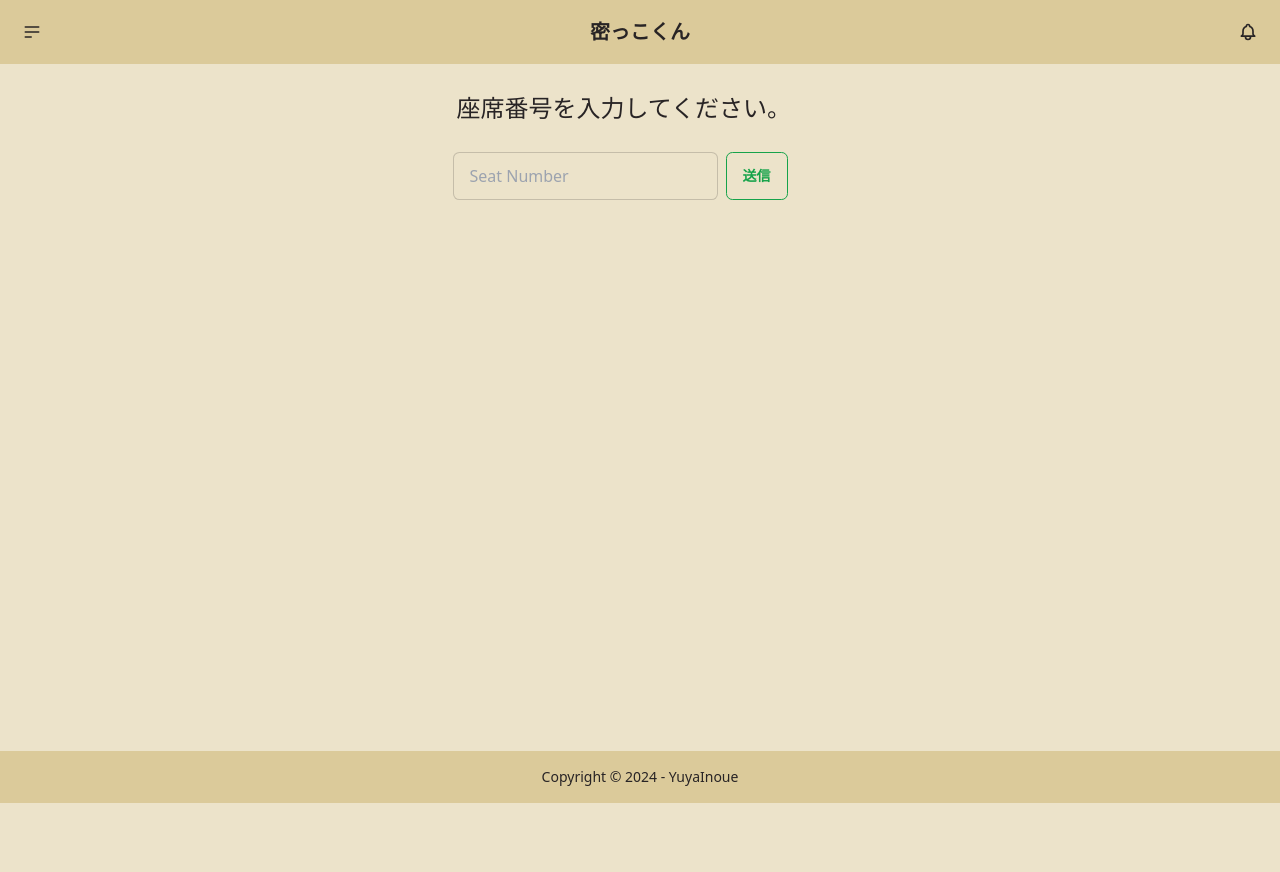
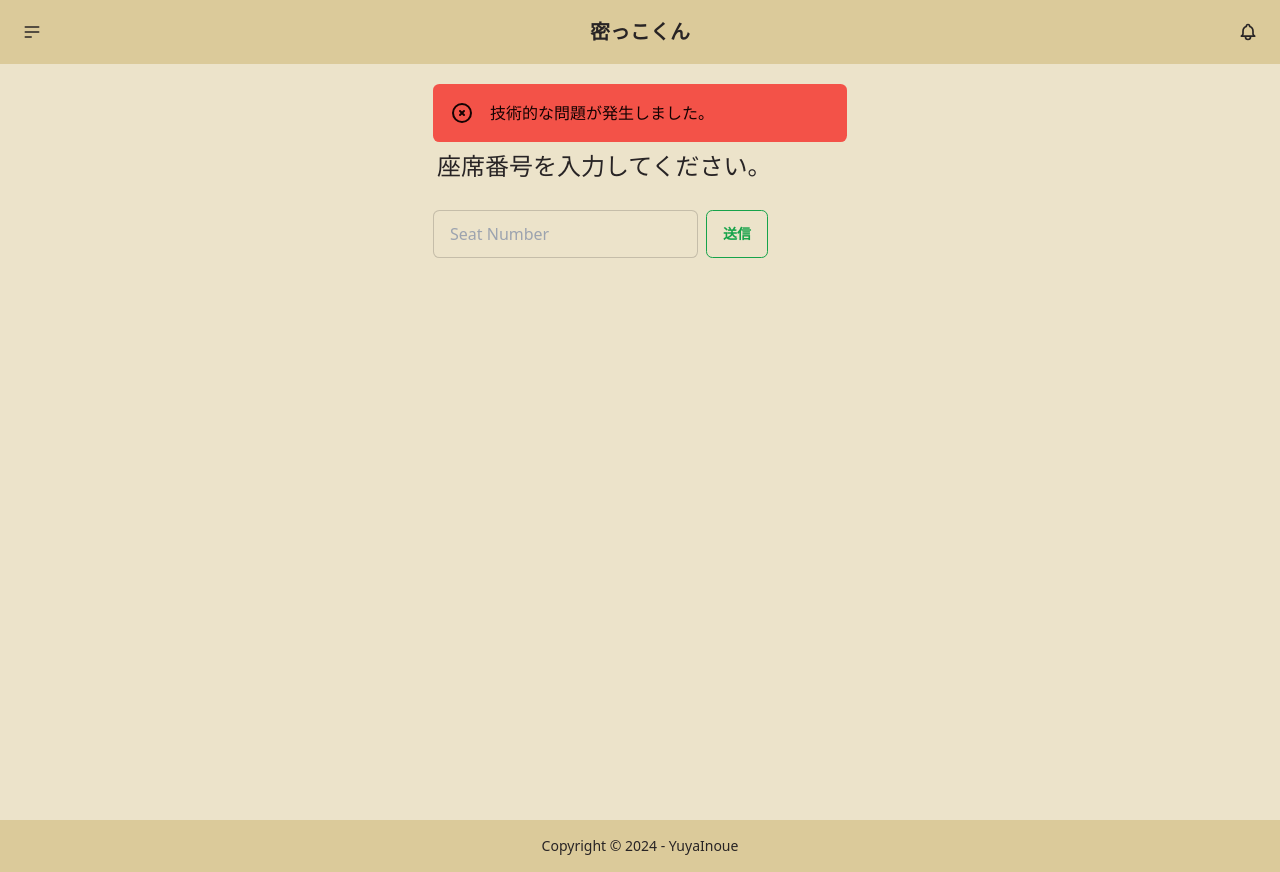
Before and after one commit to Inoue416/mikkokun-frontend, a Next.js app: page / in a window 1280 px wide. Both pictures are taken after a click on the button "送信". Before the commit the page ends 803 px from the top, so only its background shows below. Built offline with nearby package versions, Linux system fonts and the light colour scheme; no server answers.

Commit message:
Add a feature to check if a seat number already exists.

```diff
--- a/src/app/components/AlertModal/page.tsx
+++ b/src/app/components/AlertModal/page.tsx
@@ -5,25 +5,28 @@ import { timerAtom } from "@/app/stores/timerState";
 import Timer from "../Timer/page";
 const AlertModal = () => {
 	const limitTimeSec = useRecoilValue(limitTimeAtom);
-    const timerState = useRecoilValue(timerAtom);
+	const timerState = useRecoilValue(timerAtom);
 	const updateLimitTime = useRecoilCallback(
 		({ set }) =>
 			(data: number | undefined) => {
 				set(limitTimeAtom, data);
 			},
 	);
-    const updateTimerState = useRecoilCallback(
-        ({set}) => (data: number | undefined) => {
-            set(timerAtom, data);
-        }
-    );
+	const updateTimerState = useRecoilCallback(
+		({ set }) =>
+			(data: number | undefined) => {
+				set(timerAtom, data);
+			},
+	);
 	const dialogRef = useRef<HTMLDialogElement>(null);
 	const timerStopHandler = () => {
 		dialogRef.current?.close();
 		updateLimitTime(undefined);
-        updateTimerState(undefined);
+		updateTimerState(undefined);
 	};
-    limitTimeSec === undefined ? dialogRef.current?.close() : dialogRef.current?.showModal();
+	limitTimeSec === undefined
+		? dialogRef.current?.close()
+		: dialogRef.current?.showModal();
 	return (
 		<>
 			<dialog id="alert_modal" className="modal" ref={dialogRef}>
@@ -32,11 +35,12 @@ const AlertModal = () => {
 					<p className="py-4">
 						タイマーを止めてると、密告通知を阻止できます。
 					</p>
-					<p></p>
+					<div className="text-center">
+						<Timer fontSizeAtr="text-6xl" />
+					</div>
 					<div className="modal-action">
 						<form method="dialog">
 							{/* if there is a button in form, it will close the modal */}
-							<Timer />
 							<button
 								className="btn btn-error mt-3"
 								onClick={timerStopHandler}
--- a/src/app/components/SideLogHistory/page.tsx
+++ b/src/app/components/SideLogHistory/page.tsx
@@ -37,7 +37,7 @@ const SideLogHistory = (props: PropsType) => {
 						{messgeArray.map((item, idx) => {
 							return (
 								<ChatBubble
-                                    key={idx}
+									key={idx}
 									message={item.message}
 									timestamp={item.timestamp}
 								/>
--- a/src/app/components/Timer/page.tsx
+++ b/src/app/components/Timer/page.tsx
@@ -4,7 +4,11 @@ import { useRecoilValue, useRecoilCallback } from "recoil";
 import { limitTimeAtom } from "@/app/stores/receivedMessageState";
 import { useSendTimeup } from "@/app/hooks/useMikkoku";
 
-const Timer = () => {
+type TimerProps = {
+	fontSizeAtr: string;
+};
+
+const Timer = (props: TimerProps) => {
 	const { timer, updateTimer } = useTimer();
 	const limitTimeSec = useRecoilValue(limitTimeAtom);
 	const { sendTimeup } = useSendTimeup();
@@ -17,10 +21,10 @@ const Timer = () => {
 	useEffect(() => {
 		if (timer === undefined) {
 			// updateTimer(limitTimeSec);
-            return;
+			return;
 		}
 		const id = setInterval(() => {
-            console.log("Interval ...");
+			console.log("Interval ...");
 			if (timer - 1 === 0) {
 				updateTimer(undefined);
 				updateLimitTime(undefined);
@@ -28,13 +32,13 @@ const Timer = () => {
 				return () => clearInterval(id);
 			}
 			updateTimer(timer - 1);
-            console.log(timer);
+			console.log(timer);
 		}, 1000);
 		return () => clearInterval(id);
 	}, [timer]);
 	return (
 		<>
-			<p className="text-3xl">{timer} [s]</p>
+			<p className={props.fontSizeAtr}>{timer} [s]</p>
 		</>
 	);
 };
--- a/src/app/components/register/page.tsx
+++ b/src/app/components/register/page.tsx
@@ -1,4 +1,5 @@
 "use client";
+import { useState } from "react";
 import { useForm } from "react-hook-form";
 import { useRecoilState } from "recoil";
 import { userDataStateAtom } from "@/app/stores/userState";
@@ -7,8 +8,18 @@ type SeatNumberType = {
 	seatNumber: string;
 };
 
+type ApiResponseType = {
+	isExists: boolean;
+	message: string;
+};
+
+const serverUrl = "http://localhost:8080/";
+
 const RegisterSeatNumberForm = () => {
 	const [_, setUserState] = useRecoilState(userDataStateAtom);
+	const [errorMessage, setErrorMessage] = useState<string | undefined>(
+		undefined,
+	);
 	const {
 		register,
 		handleSubmit,
@@ -16,11 +27,57 @@ const RegisterSeatNumberForm = () => {
 	} = useForm<SeatNumberType>();
 	const submitHandler = handleSubmit((formData: SeatNumberType) => {
 		console.log("FormData: ", formData.seatNumber);
-		setUserState(formData.seatNumber);
+		const callFuncName = "checkSameSeatNumber";
+		const fetchUrl =
+			serverUrl + callFuncName + "?seatnumber=" + formData.seatNumber;
+		fetch(fetchUrl, {
+			method: "GET",
+			headers: {
+				"Content-Type": "application/json",
+				// "Access-Control-Allow-Origin": "*",
+			},
+		})
+			.then((response) => {
+				return response.json();
+			})
+			.then((data: ApiResponseType) => {
+				console.log(data)
+				if (!data.isExists) {
+					setErrorMessage(undefined);
+					setUserState(formData.seatNumber);
+					return;
+				}
+				setErrorMessage("その座席番号はすでに使用されています。");
+			})
+			.catch((err) => {
+				console.log(err);
+				setErrorMessage("技術的な問題が発生しました。");
+			});
+
+		// setUserState(formData.seatNumber);
 	});
 	return (
 		<>
-			<div className="artboard phone-2">
+
+			<div className="artboard phone-3">
+			{errorMessage === undefined ? undefined : (
+				<div role="alert" className="alert alert-error">
+				<svg
+					xmlns="http://www.w3.org/2000/svg"
+					className="stroke-current shrink-0 h-6 w-6"
+					fill="none"
+					viewBox="0 0 24 24"
+				>
+					<path
+						strokeLinecap="round"
+						strokeLinejoin="round"
+						strokeWidth="2"
+						d="M10 14l2-2m0 0l2-2m-2 2l-2-2m2 2l2 2m7-2a9 9 0 11-18 0 9 9 0 0118 0z"
+					/>
+				</svg>
+				<span>{errorMessage}</span>
+			</div>
+			)}
 				<label className="form-control w-full max-w-xm">
 					<div className="label mb-5">
 						<span className="label-text text-2xl">
--- a/src/app/hooks/useRecieve.ts
+++ b/src/app/hooks/useRecieve.ts
@@ -12,7 +12,7 @@ export const useRecievedMessage = () => {
 	const socket = useRecoilValue(websocketAtom);
 	const messageArray = useRecoilValue(responseAtom);
 	const limitTime = useRecoilValue(limitTimeAtom);
-	const {timer, updateTimer } = useTimer();
+	const { timer, updateTimer } = useTimer();
 	const updateMessage = useRecoilCallback(
 		({ set }) =>
 			(data: ResponseAtomType[]) => {
--- a/src/app/layout.tsx
+++ b/src/app/layout.tsx
@@ -1,14 +1,8 @@
 "use client";
 import { RecoilRoot } from "recoil";
-import Header from "./components/header/page";
-import Footer from "./components/footer/page";
-
+import Header from "./components/Header/page";
+import Footer from "./components/Footer/page";
 import "./globals.css";
-
-// export const metadata: Metadata = {
-// 	title: "Create Next App",
-// 	description: "Generated by create next app",
-// };
 
 export default function RootLayout({
 	children,
@@ -17,6 +11,9 @@ export default function RootLayout({
 }>) {
 	return (
 		<html lang="ja" data-theme="retro">
+			<head>
+				<title>*** Mikkokun ***</title>
+			</head>
 			<body>
 				<RecoilRoot>
 					<Header />
--- a/src/app/page.tsx
+++ b/src/app/page.tsx
@@ -1,5 +1,5 @@
 "use client";
-import { useRecoilValue, useRecoilState } from "recoil";
+import { useRecoilValue } from "recoil";
 import RegisterSeatNumberForm from "./components/register/page";
 import MikkokuForm from "./components/mikkokuForm/page";
 import { userDataStateAtom } from "./stores/userState";
@@ -20,11 +20,9 @@ export default function Home() {
 	} else {
 		return (
 			<>
-				{/* <div className="flex flex-col items-center pt-5"> */}
 				<SideLogHistory>
 					<MikkokuForm />
 				</SideLogHistory>
-				{/* </div> */}
 				<AlertModal />
 			</>
 		);
```
Also changed, not shown: src/app/components/mikkokuForm/page.tsx (+6 -6 lines).
